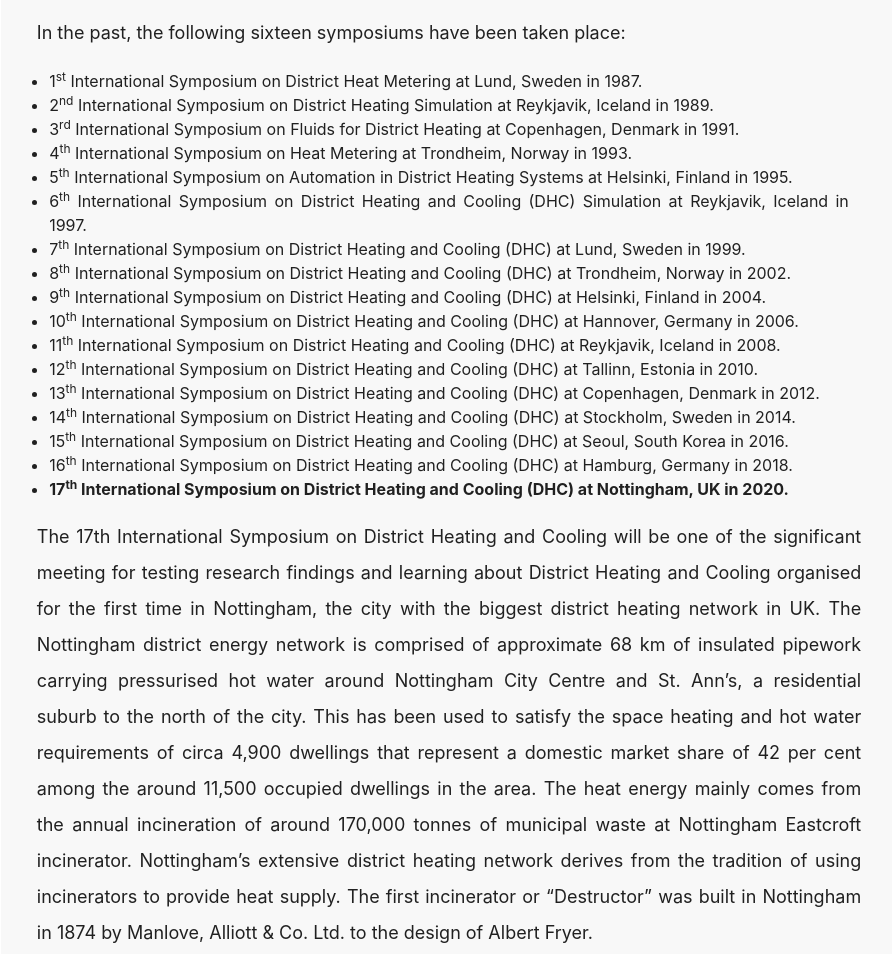
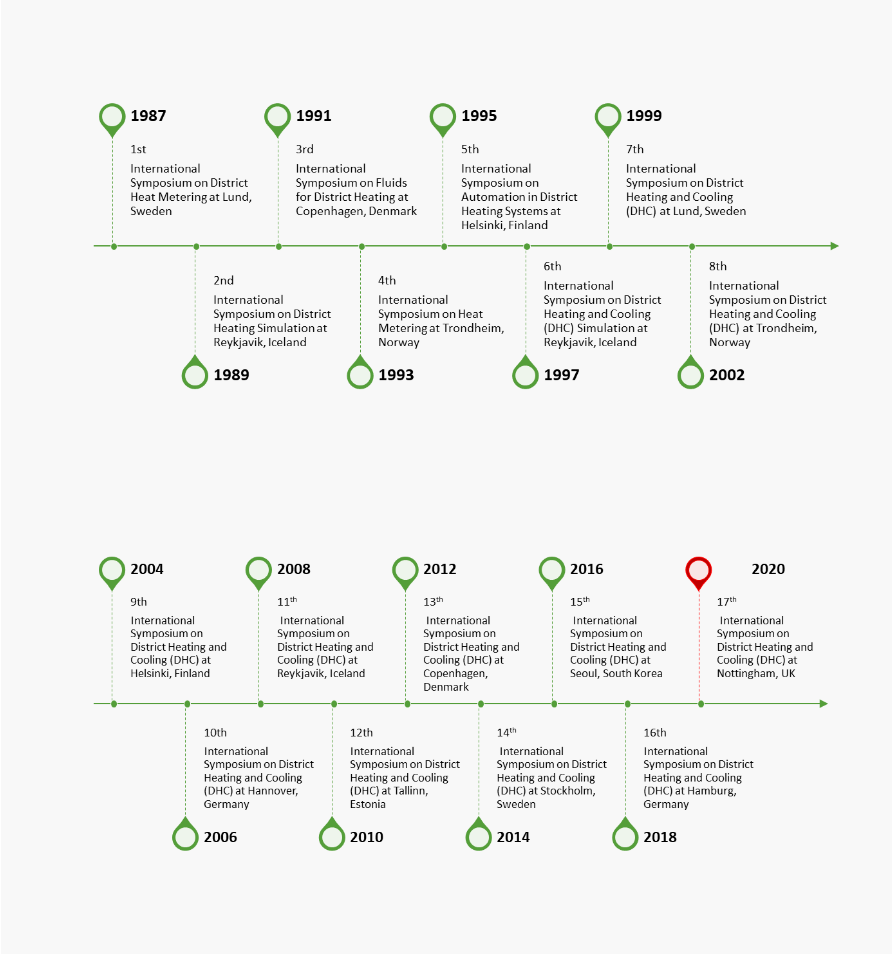
Before and after one commit to kvinlazy/DHC2020, a plain HTML site: page ConferenceHistory.html in a window 1280 px wide. Shown: the part 888-1842 px from the top of the page, without its empty margins (191-1083 px from the left). Drawn offline with nearby package versions, Linux system fonts and the light colour scheme.

Commit message:
update_history

```diff
--- a/ConferenceHistory.html
+++ b/ConferenceHistory.html
@@ -65,29 +65,31 @@
 
 <p>At present, the International Energy Agency District Heating and Cooling programme (IEA DHC) owns this symposium. It is the only non-profit research programme with global outreach for this technology. </p>
 
-<p>In the past, the following sixteen symposiums have been taken place:<br></p>
+<img class="responsive-img" src="slide1.png">
+<img class="responsive-img" src="slide2.png">
+
+<!--<p>In the past, the following sixteen symposiums have been taken place:<br></p>-->
 <!--  <style>li { list-style-type: circle;}
 
 </style>-->
-<ol style="list-style-type:disc; padding-right:1.5%;padding-left:1.5%; font-size:medium">
-<li> 1<sup>st</sup> International Symposium on District Heat Metering at Lund, Sweden in 1987.</li>
-<li> 2<sup>nd</sup> International Symposium on District Heating Simulation at Reykjavik, Iceland in 1989.</li>
-<li> 3<sup>rd</sup> International Symposium on Fluids for District Heating at Copenhagen, Denmark in 1991.</li>
-<li> 4<sup>th</sup> International Symposium on Heat Metering at Trondheim, Norway in 1993.</li>
-<li> 5<sup>th</sup> International Symposium on Automation in District Heating Systems at Helsinki, Finland in 1995.</li>
-<li> 6<sup>th</sup> International Symposium on District Heating and Cooling (DHC) Simulation at Reykjavik, Iceland in 1997.</li>
-<li> 7<sup>th</sup> International Symposium on District Heating and Cooling (DHC) at Lund, Sweden in 1999.</li>
-<li> 8<sup>th</sup> International Symposium on District Heating and Cooling (DHC) at Trondheim, Norway in 2002.</li>
-<li> 9<sup>th</sup> International Symposium on District Heating and Cooling (DHC) at Helsinki, Finland in 2004.</li>
-<li> 10<sup>th</sup> International Symposium on District Heating and Cooling (DHC) at Hannover, Germany in 2006.</li>
-<li> 11<sup>th</sup> International Symposium on District Heating and Cooling (DHC) at Reykjavik, Iceland in 2008.</li>
-<li> 12<sup>th</sup> International Symposium on District Heating and Cooling (DHC) at Tallinn, Estonia in 2010.</li>
-<li> 13<sup>th</sup> International Symposium on District Heating and Cooling (DHC) at Copenhagen, Denmark in 2012.</li>
-<li> 14<sup>th</sup> International Symposium on District Heating and Cooling (DHC) at Stockholm, Sweden in 2014.</li>
-<li> 15<sup>th</sup> International Symposium on District Heating and Cooling (DHC) at Seoul, South Korea in 2016.</li>
-<li> 16<sup>th</sup> International Symposium on District Heating and Cooling (DHC) at Hamburg, Germany in 2018.</li>
-<li><b> 17<sup>th</sup> International Symposium on District Heating and Cooling (DHC) at Nottingham, UK in 2020.</b></li>
-</ol>
+<!--<p>&nbsp; &nbsp; &nbsp; 1<sup>st</sup> International Symposium on District Heat Metering at Lund, Sweden in 1987.</p>
+<p>&nbsp; &nbsp; &nbsp; 2<sup>nd</sup> International Symposium on District Heating Simulation at Reykjavik, Iceland in 1989.</p>
+<p>&nbsp; &nbsp; &nbsp; 3<sup>rd</sup> International Symposium on Fluids for District Heating at Copenhagen, Denmark in 1991.</p>
+<p>&nbsp; &nbsp; &nbsp; 4<sup>th</sup> International Symposium on Heat Metering at Trondheim, Norway in 1993.</p>
+<p>&nbsp; &nbsp; &nbsp; 5<sup>th</sup> International Symposium on Automation in District Heating Systems at Helsinki, Finland in 1995.</p>
+<p>&nbsp; &nbsp; &nbsp; 6<sup>th</sup> International Symposium on District Heating and Cooling (DHC) Simulation at Reykjavik, Iceland in 1997.</p>
+<p>&nbsp; &nbsp; &nbsp; 7<sup>th</sup> International Symposium on District Heating and Cooling (DHC) at Lund, Sweden in 1999.</p>
+<p>&nbsp; &nbsp; &nbsp; 8<sup>th</sup> International Symposium on District Heating and Cooling (DHC) at Trondheim, Norway in 2002.</p>
+<p>&nbsp; &nbsp; &nbsp; 9<sup>th</sup> International Symposium on District Heating and Cooling (DHC) at Helsinki, Finland in 2004.</p>
+<p>&nbsp; &nbsp; &nbsp; 10<sup>th</sup> International Symposium on District Heating and Cooling (DHC) at Hannover, Germany in 2006.</p>
+<p>&nbsp; &nbsp; &nbsp; 11<sup>th</sup> International Symposium on District Heating and Cooling (DHC) at Reykjavik, Iceland in 2008.</p>
+<p>&nbsp; &nbsp; &nbsp; 12<sup>th</sup> International Symposium on District Heating and Cooling (DHC) at Tallinn, Estonia in 2010.</p>
+<p>&nbsp; &nbsp; &nbsp; 13<sup>th</sup> International Symposium on District Heating and Cooling (DHC) at Copenhagen, Denmark in 2012.</p>
+<p>&nbsp; &nbsp; &nbsp; 14<sup>th</sup> International Symposium on District Heating and Cooling (DHC) at Stockholm, Sweden in 2014.</p>
+<p>&nbsp; &nbsp; &nbsp; 15<sup>th</sup> International Symposium on District Heating and Cooling (DHC) at Seoul, South Korea in 2016.</p>
+<p>&nbsp; &nbsp; &nbsp; 16<sup>th</sup> International Symposium on District Heating and Cooling (DHC) at Hamburg, Germany in 2018.</p>
+<p>&nbsp; &nbsp; &nbsp;<b> 17<sup>th</sup> International Symposium on District Heating and Cooling (DHC) at Nottingham, UK in 2020.</b></p>-->
+
 <p>The 17th International Symposium on District Heating and Cooling will be one of the significant meeting for testing research findings and learning about District Heating and Cooling organised for the first time in Nottingham, the city with the biggest district heating network in UK. The Nottingham district energy network is comprised of approximate 68 km of insulated pipework carrying pressurised hot water around Nottingham City Centre and St. Ann’s, a residential suburb to the north of the city. This has been used to satisfy the space heating and hot water requirements of circa 4,900 dwellings that represent a domestic market share of 42 per cent among the around 11,500 occupied dwellings in the area. The heat energy mainly comes from the annual incineration of around 170,000 tonnes of municipal waste at Nottingham Eastcroft incinerator. Nottingham’s extensive district heating network derives from the tradition of using incinerators to provide heat supply. The first incinerator or “Destructor” was built in Nottingham in 1874 by Manlove, Alliott & Co. Ltd. to the design of Albert Fryer. </p>
 
 <p>The 17th symposium will provide an excellent platform to learn about the latest research and bring together academic and industrial researchers from different countries to keep in touch with the latest research and development trends in the field of district heating and cooling. This event will focus on innovative research and development ideas to ensure successful future resilient district heating and cooling technology especially considering future economic development, environmental awareness, worldwide engagement and energy security aspects.</p>
```
Also changed, not shown: Slide1.PNG (added), Slide2.PNG (added).
